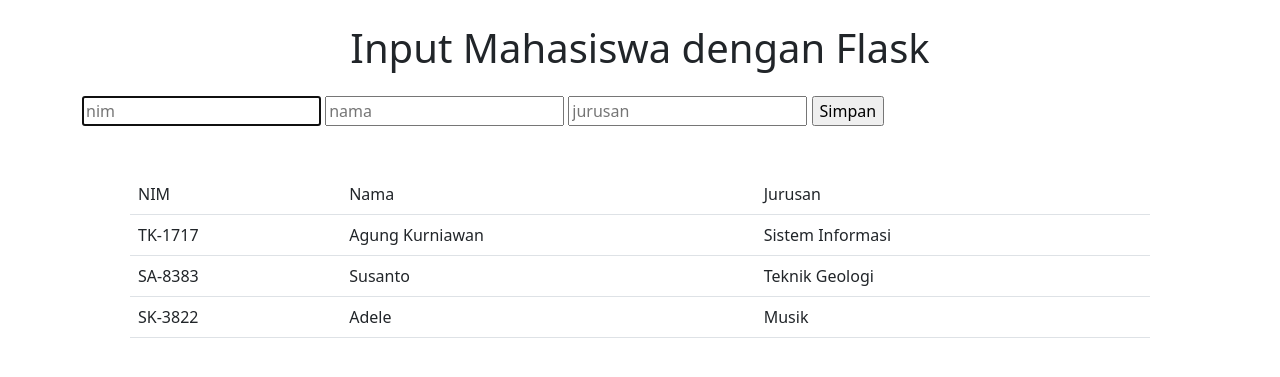
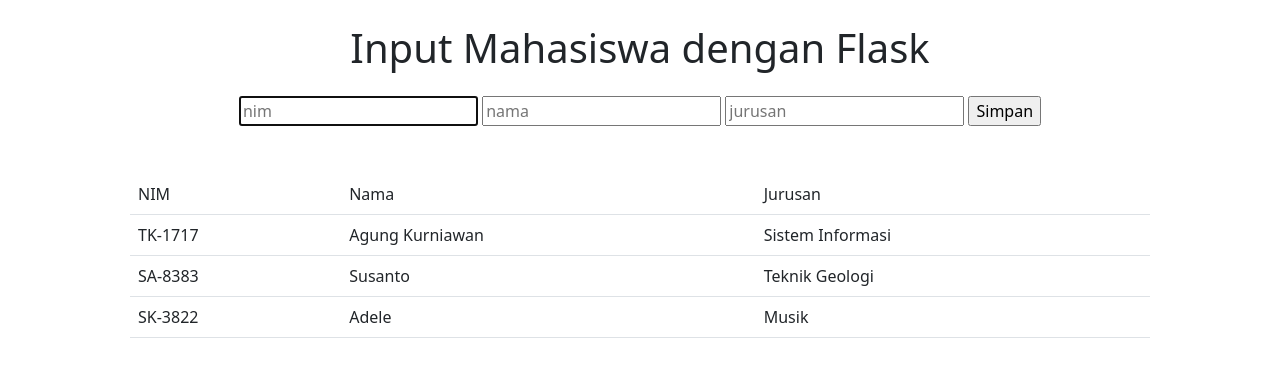
Before and after one commit to agung037/sdbf, a Flask app: page / in a window 1280 px wide. Shown: the top 377 px of the page. Run offline with Flask 2, Linux system fonts and the light colour scheme; data comes from the database, SQL or seed files in the repository.

Commit message:
fix styles

```diff
--- a/templates/index.html
+++ b/templates/index.html
@@ -11,18 +11,16 @@
 </head>
 
 <body>
-    <h1></h1>
 
-    <div class="container">
+    <div class="container-sm">
         <h1 class="text-center m-4"> Input Mahasiswa dengan Flask</h1>
-        <div class="form">
+        <div class="form d-flex justify-content-center">
             <form action="/" method="post">
                 <input autofocus required name="nim" type="text" class="text" placeholder="nim">
                 <input required name="nama" type="text" class="text" placeholder="nama">
                 <input required name="jurusan" type="text" class="text" placeholder="jurusan">
                 <input type="submit" value="Simpan">
             </form>
-
         </div>
         <div class="tampilan m-5">
             <table class="table">
```
